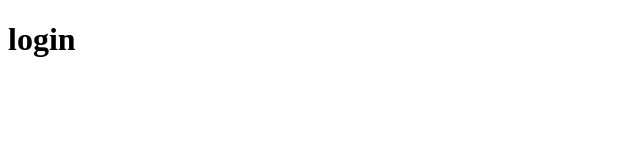
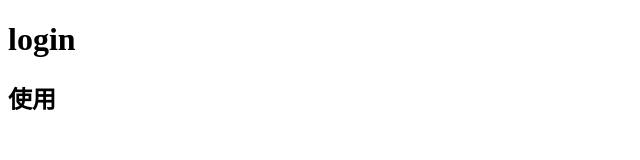
Before and after one commit to lkcsd/lk, a plain HTML site: page pages/login.html in a window 1280 px wide. Shown: the whole page, without its empty margins (0-640 px from the left). Drawn offline with Linux system fonts and the light colour scheme.

Commit message:
new hello

```diff
--- a/pages/login.html
+++ b/pages/login.html
@@ -7,5 +7,6 @@
 </head>
 <body>
     <h1>login</h1>
+    <h2>使用</h2>
 </body>
 </html>
```
